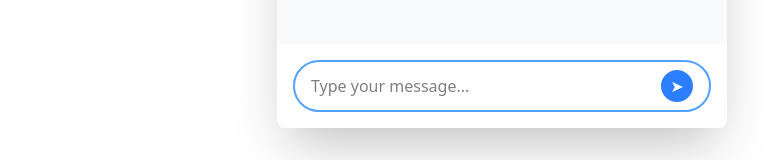
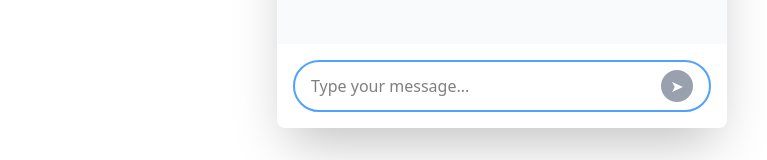
Before and after one commit to drvcodenta/spur-asnm, a React (Vite) app: page / in a window 1280 px wide. Both pictures are taken after a click on the button 1208 px from the left and 728 px from the top of the page. Shown: the part 632-792 px from the top of the page, without its empty margins (513-1280 px from the left). Built offline with nearby package versions, Linux system fonts and the light colour scheme.

Commit message:
add the button disabled UX

```diff
--- a/src/Chatbot.tsx
+++ b/src/Chatbot.tsx
@@ -4,6 +4,8 @@ import botLogo from "./assets/bot-logo.png"
 
 function Chatbot() {
   const [isOpen, setIsOpen] = useState(false)
+  const [isLoading, setIsLoading] = useState(false)
+  const [message, setMessage] = useState("")
 
   // Show circle button when closed
   if (!isOpen) {
@@ -49,10 +51,17 @@ function Chatbot() {
         <div className="flex items-center gap-2 border-2 border-blue-400 rounded-full px-4 py-2">
           <input
             type="text"
+            value={message}
+            onChange={(e) => setMessage(e.target.value)}
             placeholder="Type your message..."
             className="flex-1 outline-none"
           />
-          <button className="bg-blue-500 text-white w-8 h-8 rounded-full">➤</button>
+          <button
+            disabled={!message.trim() || isLoading}
+            className={`text-white w-8 h-8 rounded-full ${!message.trim() || isLoading ? 'bg-gray-400 cursor-not-allowed' : 'bg-blue-500 hover:bg-blue-600'}`}
+          >
+            ➤
+          </button>
         </div>
       </div>
     </motion.div>
```
